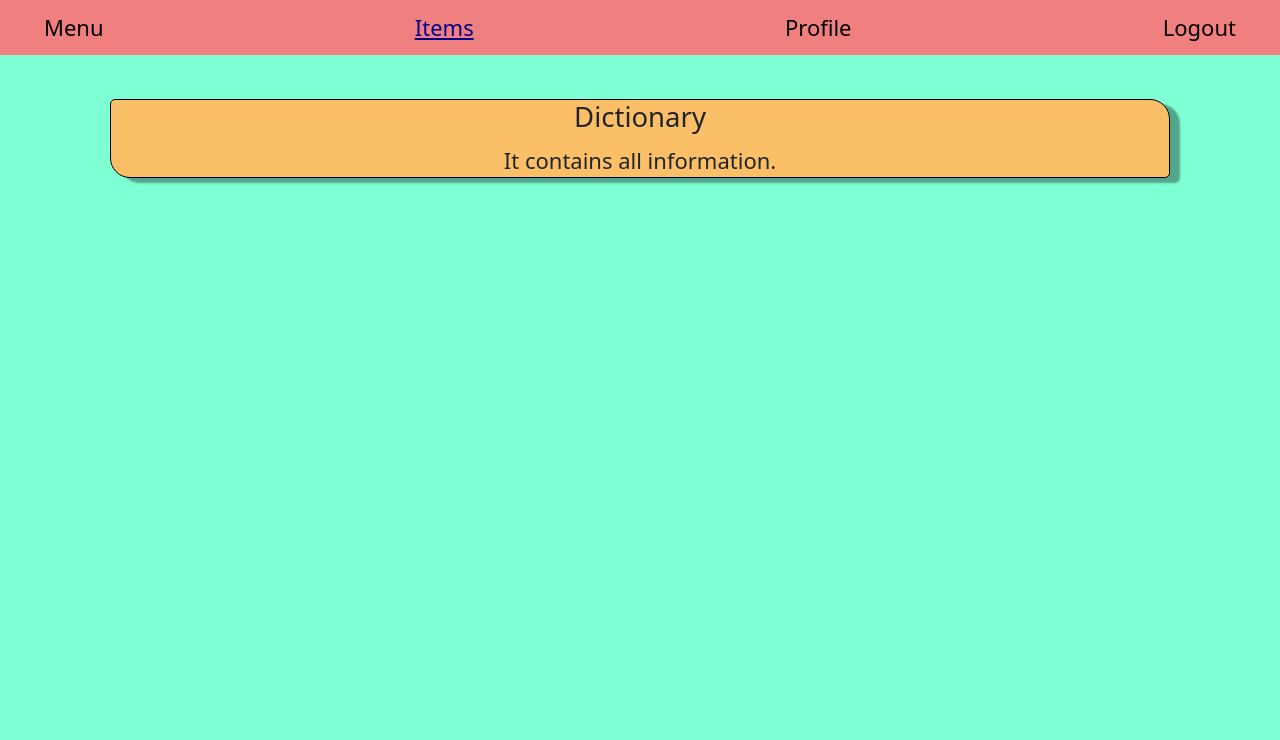
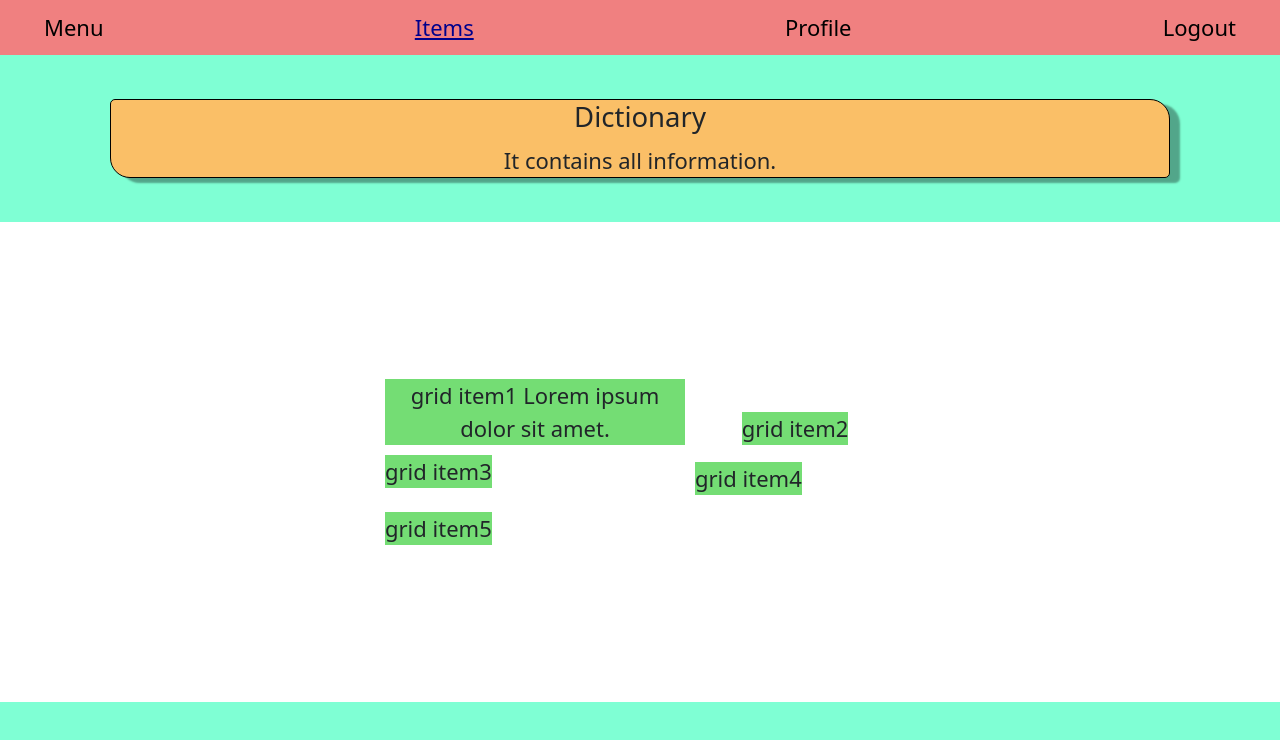
Before and after one commit to shiv-master/react-practice-repo, a React (Create React App) app: page /items in a window 1280 px wide. Shown: the top 740 px of the page. Built offline with nearby package versions, Linux system fonts and the light colour scheme; sample sign-in values are in the browser's storage.

Commit message:
grid practice

```diff
--- a/src/components/Items.js
+++ b/src/components/Items.js
@@ -7,6 +7,13 @@ const Items = () => {
             <h5>Dictionary</h5>
             <div>It contains all information.</div>
         </div>
+        <div className='grid_container'>
+            <div className='grid_item grid_item1'>grid item1 Lorem ipsum dolor sit amet.</div>
+            <div className='grid_item grid_item2'>grid item2</div>
+            <div className='grid_item grid_item3'>grid item3</div>
+            <div className='grid_item grid_item4'>grid item4</div>
+            <div className='grid_item grid_item5'>grid item5</div>
+        </div>
         </>
     )
 }
--- a/src/components/scss/Items.scss
+++ b/src/components/scss/Items.scss
@@ -4,5 +4,38 @@
     border-radius: 5px 20px;
     background-color: rgb(250, 191, 103);
     box-shadow: rgba(0, 0, 0, 0.35) 10px 5px 2px;
+}
+.grid_container {
+    background-color: white;
+    // width: 70%;
+    display: grid;
+    // grid-template-columns: 3fr 1fr;
+    grid-template-columns: 300px 200px;
+    // grid-template-rows: 80px 60px;
+    grid-auto-rows: minmax(40px, auto);
+    // grid-row-gap: 10px;
+    // grid-column-gap: 20px;
+    grid-gap: 10px;
+    // for container content movement
+    justify-content: center;
+    height: 60vh;
+    align-content: center;
+    // for items movement
+    justify-items: start;
+    align-items: end;
 
+    .grid_item {
+        background-color: rgb(116, 221, 116);
+    }
+    // .grid_item1 {
+    //     grid-column: 1 / -1;
+    // }
+    .grid_item2 {
+        // grid-row: 2 / 4;
+        justify-self: center;
+    }
+    .grid_item3 {
+        // grid-row: span 2;
+        align-self: start;
+    }
 }
```
